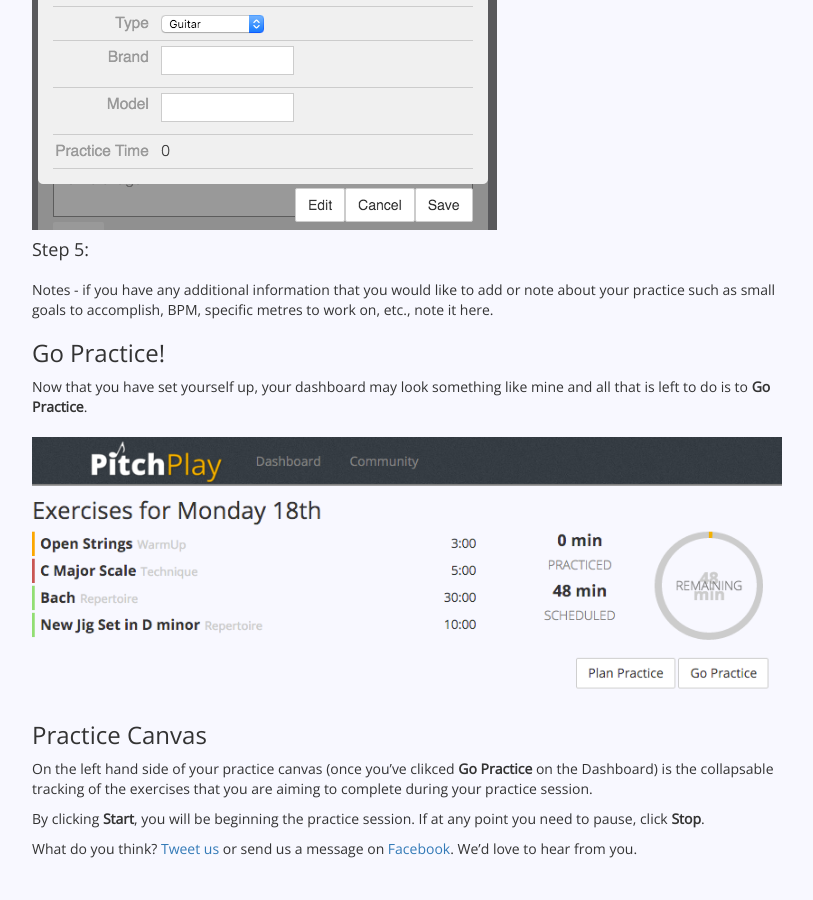
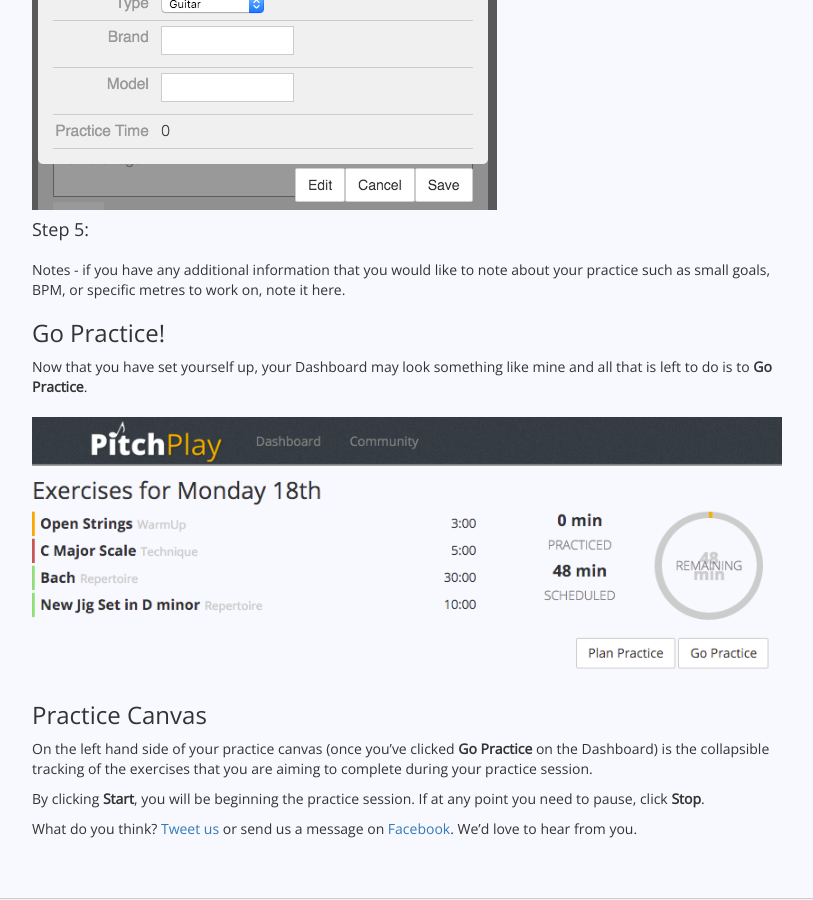
Before and after one commit to pitchplay/blog-content, a Jekyll site: the page built from _posts/2016-04-18-planning-tracking-practice.md, in a window 1280 px wide and 900 px high, scrolled down 2529 px. Shown: the whole window, without its empty margins (38-851 px from the left). Built offline with Jekyll 4.4.1, drawn with Linux system fonts in a browser that asks for light colours; nearby versions of some CDN libraries; some of the changed text lies outside the part shown.

Commit message:
edits to 2016-04-18 blog (#16)

```diff
--- a/_posts/2016-04-18-planning-tracking-practice.md
+++ b/_posts/2016-04-18-planning-tracking-practice.md
@@ -33,10 +33,10 @@
 
 #### Step 2:
 Type - determine what type of exercise you will be working on.
-We have listed seven exercise types for you to choose from. If you are unsure of what type of exercise corresponds to what you are practicing, you can read the list below to determine which seems the most appropriate.![](/assets/img/2016-04-18/image3.png)
+We have listed seven exercise types for you to choose from. If you are unsure of what type the exercise you are practicing is, you can read the list below for help.![](/assets/img/2016-04-18/image3.png)
 
 
-  - __Musicianship__ is anything that builds on the knowledge, skill, and artistic sensitivity in performing music.
+  - __Musicianship__ is anything that builds on knowledge, skill, and artistic sensitivity in performing music.
 
     *Example: ear training exercises like rhythmic dictation, melodic dictation or interval identification*
   - __Technique__ is the ability to apply procedures or methods to effect a desired result.
@@ -62,17 +62,16 @@
 Instrument - enter in the instrument(s) that you practice. ![](/assets/img/2016-04-18/image4.png)
 
 #### Step 5:
-Notes - if you have any additional information that you would like
-to add or note about your practice such as small goals to accomplish, BPM, specific metres to work on, etc., note it here.
+Notes - if you have any additional information that you would like to note about your practice such as small goals, BPM, or specific metres to work on, note it here.
 
 ### Go Practice!
-Now that you have set yourself up, your dashboard may look something like mine and all that is left to do is to  __Go Practice__.
+Now that you have set yourself up, your Dashboard may look something like mine and all that is left to do is to  __Go Practice__.
 ![](/assets/img/2016-04-18/image5.png)
 
 ### Practice Canvas
 
-On the left hand side of your practice canvas (once you've clikced __Go Practice__ on the Dashboard) is the
-collapsable tracking of the exercises that you
+On the left hand side of your practice canvas (once you've clicked __Go Practice__ on the Dashboard) is the
+collapsible tracking of the exercises that you
 are aiming to complete during your practice session.
 
 By clicking __Start__, you will be beginning the practice session. If at any point you need
```
